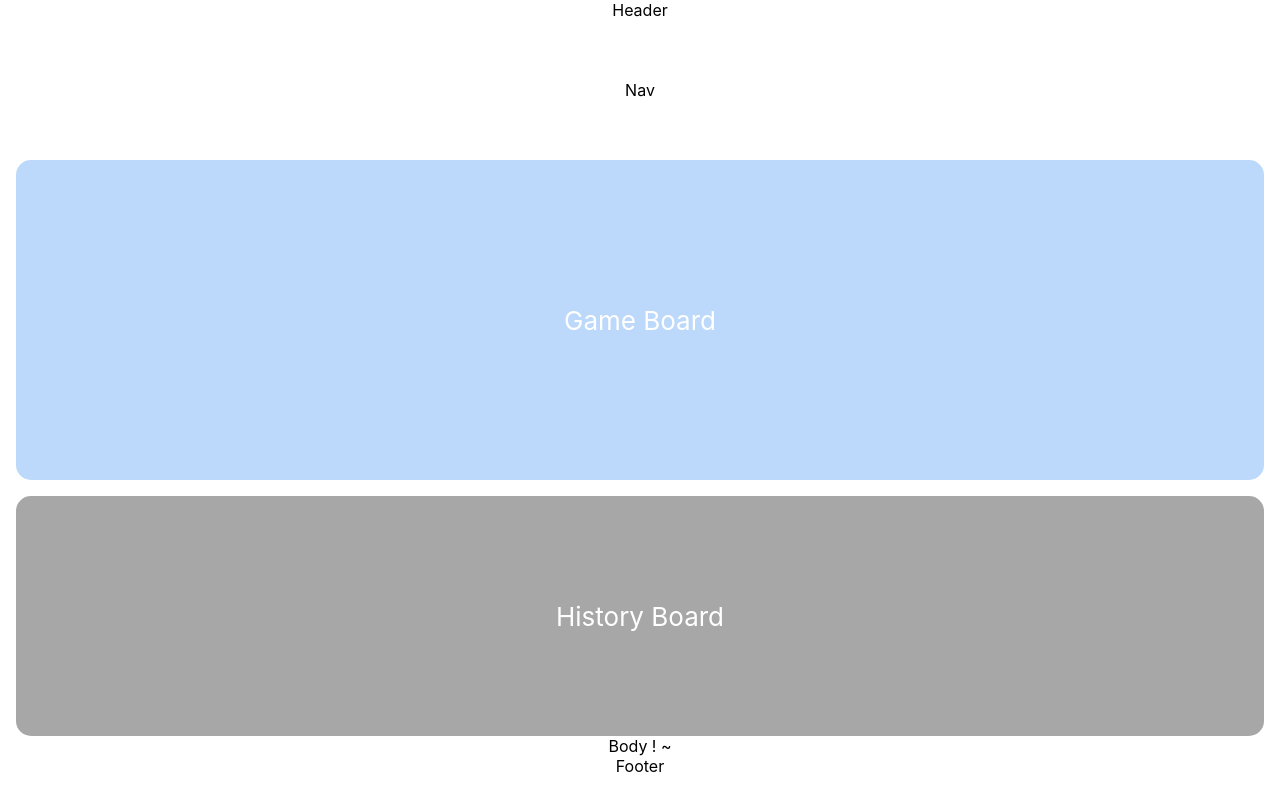
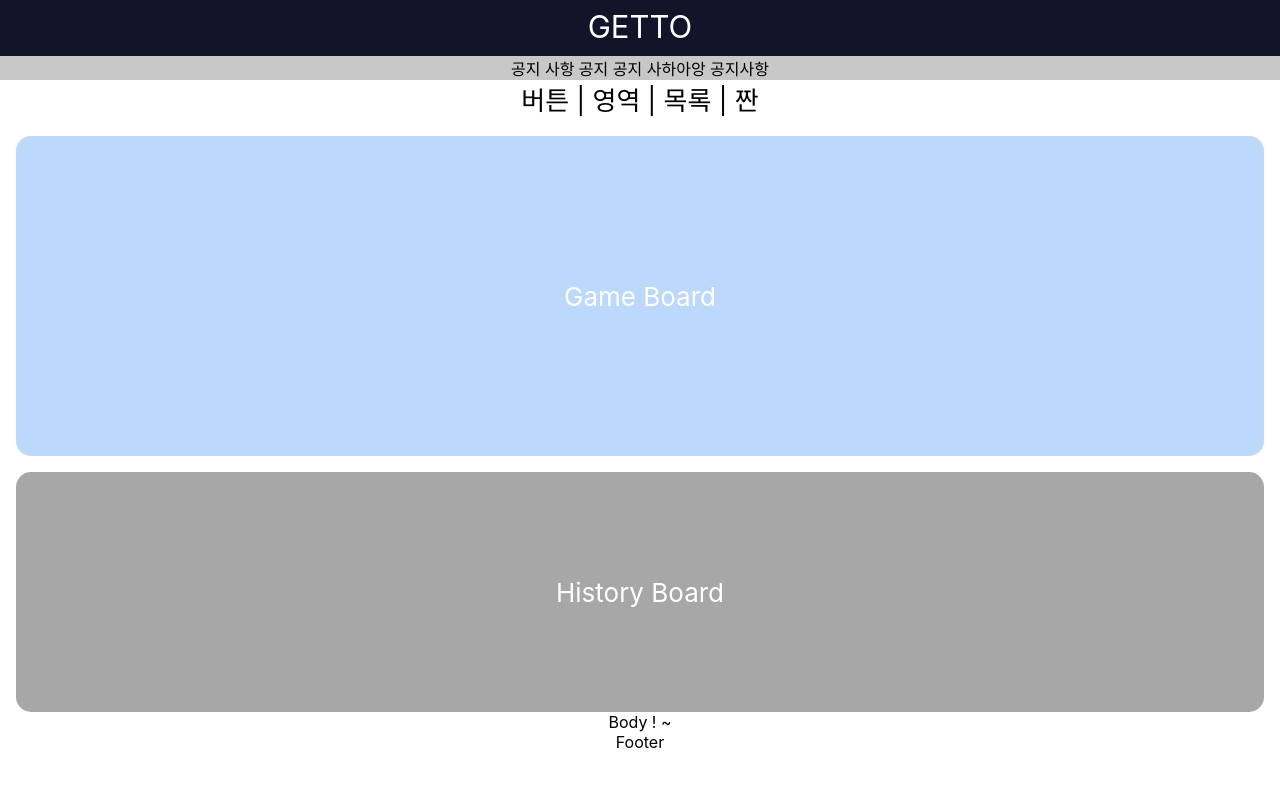
Before and after one commit to aaaicu/GettoFront, a React (Create React App) app: page / in a window 1280 px wide. Shown: the top 810 px of the page. Built offline with nearby package versions, Linux system fonts and the light colour scheme.

Commit message:
공지사항 레이아웃 추가

```diff
--- /dev/null
+++ b/src/component/lotto/Notice.css
@@ -0,0 +1,5 @@
+.Notice {
+    background-color: #6565655a;
+    min-height: 2vh;
+    align-content: center;
+  }
--- /dev/null
+++ b/src/component/lotto/Notice.js
@@ -0,0 +1,11 @@
+import './Notice.css';
+
+function Notice() {
+  return (
+    <div className="Notice">
+    공지 사항 공지 공지 사하아앙 공지사항
+    </div>
+  );
+}
+
+export default Notice;
--- a/src/layout/Header.css
+++ b/src/layout/Header.css
@@ -1,3 +1,7 @@
 .Header {
-    min-height: 10vh;
+    min-height: 6vh;
+    background-color: #131329;
+    font-size: calc(15px + 2vmin);
+    padding-top: 1vh;
+    color: white;
   }
--- a/src/layout/Header.js
+++ b/src/layout/Header.js
@@ -3,7 +3,7 @@ import './Header.css';
 function Header() {
   return (
     <div className="Header">
-        Header
+        GETTO
     </div>
   );
 }
--- a/src/layout/Nav.css
+++ b/src/layout/Nav.css
@@ -1,3 +1,8 @@
 .Nav {
+    position: relative;
     min-height: 10vh;
   }
+
+.Menu {
+    font-size: calc(10px + 2vmin);
+}
--- a/src/layout/Nav.js
+++ b/src/layout/Nav.js
@@ -1,9 +1,14 @@
+import Notice from '../component/lotto/Notice';
 import './Nav.css';
 
 function Nav() {
   return (
     <div className="Nav">
-        Nav
+      <Notice/>
+
+      <div className='Menu'>
+      버튼 | 영역 | 목록 | 짠
+      </div>
     </div>
   );
 }
```
